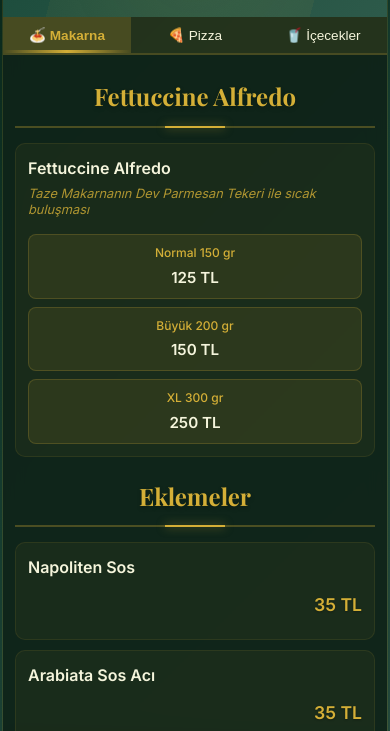
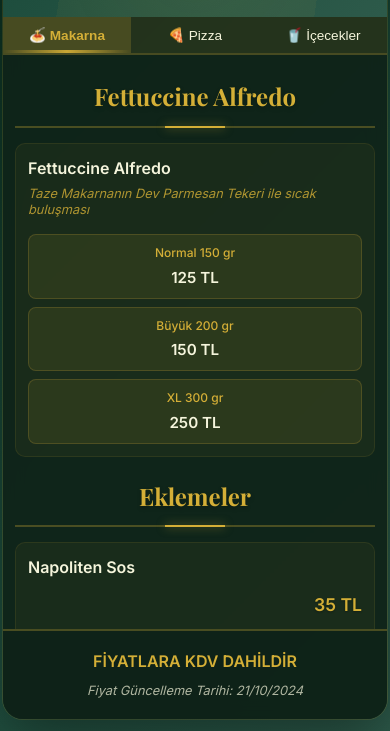
Before and after one commit to yunusemrekaplan/talia-menu, a plain HTML site: page index.html in a window 390 px wide. Shown: the part 113-844 px from the top of the page. Drawn offline with nearby package versions, Linux system fonts and the light colour scheme.

Commit message:
Update index.html

```diff
--- a/index.html
+++ b/index.html
@@ -151,7 +151,7 @@ body {
 
 .content {
     padding: 25px;
-    max-height: calc(100vh - 200px);
+    max-height: 70vh;
     overflow-y: auto;
     scrollbar-width: thin;
     scrollbar-color: rgba(212, 175, 55, 0.5) transparent;
@@ -420,9 +420,6 @@ body {
 
     .container {
         border-radius: 20px;
-        min-height: calc(100vh - 10px);
-        display: flex;
-        flex-direction: column;
     }
 
     .logo {
@@ -436,23 +433,11 @@ body {
 
     .header {
         padding: 25px 20px;
-        flex-shrink: 0;
-    }
-
-    .nav-tabs {
-        flex-shrink: 0;
     }
 
     .content {
         padding: 15px;
-        flex: 1;
-        max-height: none;
-        overflow-y: auto;
-    }
-
-    .footer {
-        flex-shrink: 0;
-        padding: 15px;
+        max-height: 65vh;
     }
 
     .nav-tab {
@@ -522,12 +507,6 @@ body {
         padding: 3px;
     }
 
-    .container {
-        min-height: calc(100vh - 6px);
-        display: flex;
-        flex-direction: column;
-    }
-
     .logo {
         font-size: 2.2rem;
         letter-spacing: 1px;
@@ -540,33 +519,11 @@ body {
 
     .header {
         padding: 20px 15px;
-        flex-shrink: 0;
-    }
-
-    .nav-tabs {
-        flex-shrink: 0;
     }
 
     .content {
         padding: 12px;
-        flex: 1;
-        max-height: none;
-        overflow-y: auto;
-    }
-
-    .footer {
-        flex-shrink: 0;
-        padding: 12px;
-        font-size: 0.85rem;
-    }
-
-    .footer-main {
-        font-size: 0.9rem;
-        margin-bottom: 4px;
-    }
-
-    .update-info {
-        font-size: 0.75rem;
+        max-height: 68vh;
     }
 
     .nav-tab {
@@ -633,6 +590,20 @@ body {
 
     .size-price {
         font-size: 0.95rem;
+    }
+
+    .footer {
+        padding: 18px 12px;
+        font-size: 0.85rem;
+    }
+
+    .footer-main {
+        font-size: 1rem;
+        margin-bottom: 6px;
+    }
+
+    .update-info {
+        font-size: 0.8rem;
     }
 
     .back-to-top {
```
